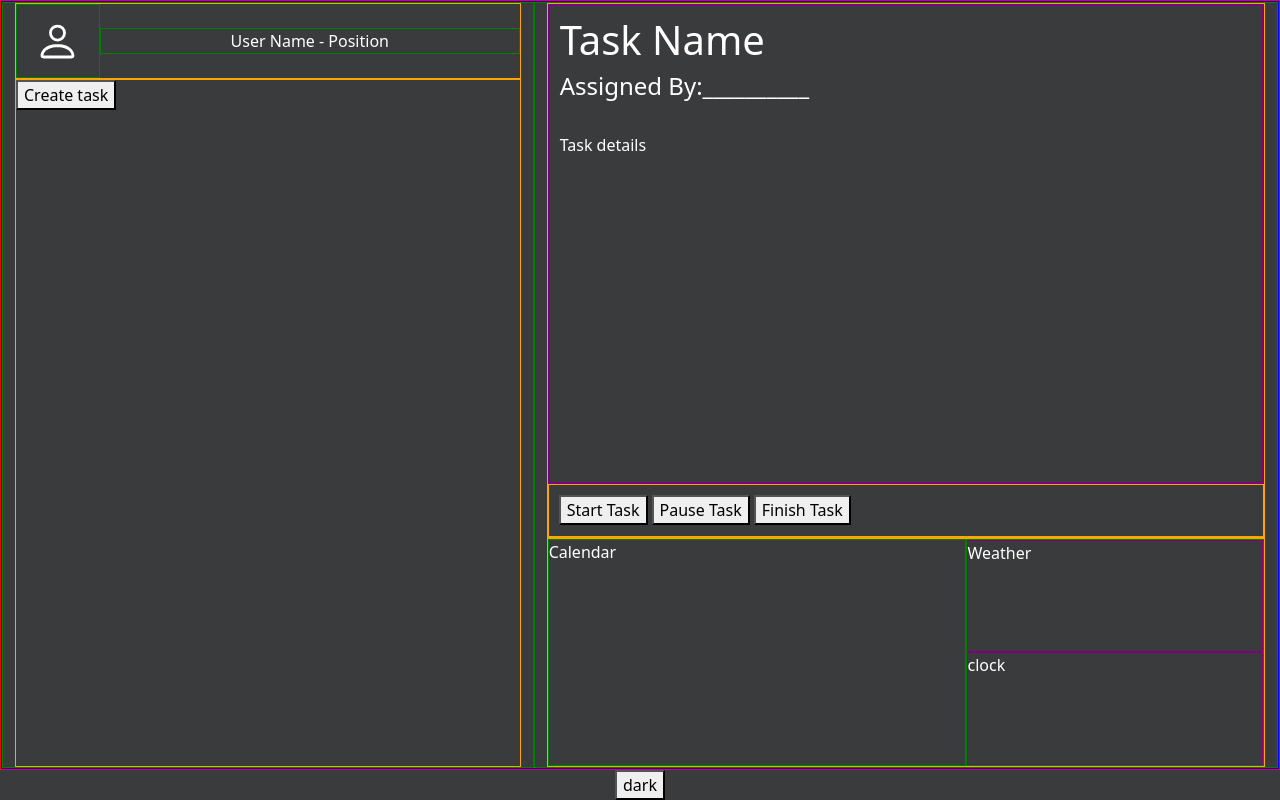
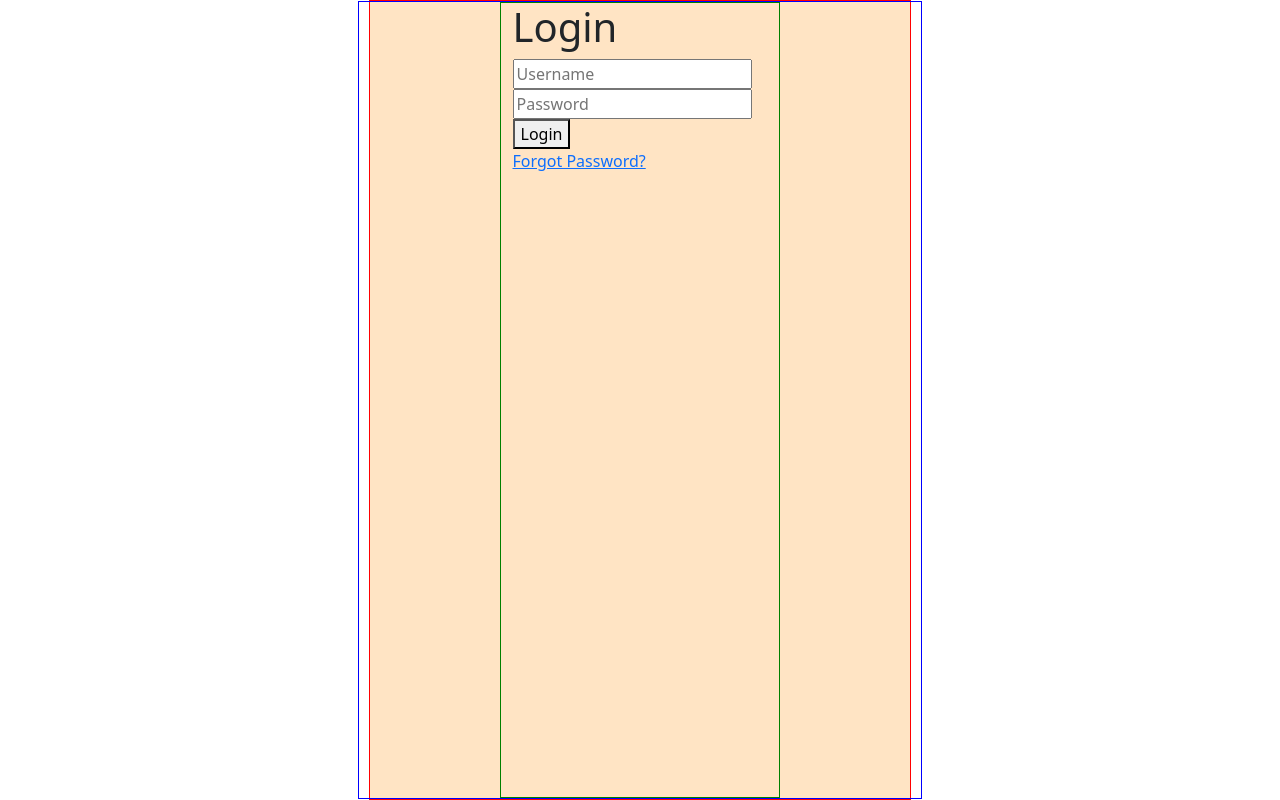
Before and after one commit to Dawie0/module3-final-project-dawid-fourie-Task-Manager-, a React (Vite) app in the folder Task_Manager/: page / in a window 1280 px wide. Built offline with nearby package versions, Linux system fonts and the light colour scheme.

Commit message:
second commit

```diff
--- a/Task_Manager/src/App.css
+++ b/Task_Manager/src/App.css
@@ -61,6 +61,10 @@
     align-items: center;
 }
 
+.task-tab {
+    cursor: pointer;
+}
+
 .user-icon {
     display: flex;
     height: 100%;
@@ -82,3 +86,14 @@
 .widget-container {
     display: flex;
 }
+
+.login-container {
+    border: 1px solid red;
+    background-color: bisque;
+    display: flex;
+    align-items: center;
+    justify-content: center;
+    height: 100vh;
+    flex-wrap: wrap;
+    position: relative;
+}
--- a/Task_Manager/src/App.jsx
+++ b/Task_Manager/src/App.jsx
@@ -1,44 +1,20 @@
 /* eslint react/prop-types: 0 */
-import { useContext } from 'react'
-import DarkModeButton from './components/DarkModeButton'
-import { ThemeContext } from './contexts/ThemeContext'
-import UserInfo from './components/UserInfoTab'
-import TaskListContainer from './components/TaskListContainer'
-import TaskInfoContainer from './components/TaskInfoContainer'
-import WidgetContainer from './components/WidgetContainer'
+import { useState } from 'react'
+import MainWindow from './components/MainWindow'
+import Login from './components/Login'
+
 import './App.css'
 
 
 function App() {
-  const { theme } = useContext(ThemeContext)
+  const [user, setUser] = useState(false)
 
+  const LoggedIn = () => {
+    setUser(true)
+  }
 
   return (
-      <div className='App' id={theme} >
-        <div className='container-fluid'>
-          <div className='row'>
-            {/* Left Side */}
-            <div className='col-5'>
-              {/* User Info */}
-                <UserInfo />
-
-              {/* Task List */}
-              <TaskListContainer />
-
-            </div>
-
-            {/* Right Side */}
-            <div className='col-7'>
-              {/* Task Details */}
-              <TaskInfoContainer />
-              {/* Widgets */}
-              <WidgetContainer />
-
-            </div>
-          </div>
-        </div>
-        <DarkModeButton />
-      </div>
+    user ? <MainWindow /> : <Login handleClick={LoggedIn}/>
   )
 }
 
--- /dev/null
+++ b/Task_Manager/src/components/Login.jsx
@@ -0,0 +1,45 @@
+/* eslint react/prop-types: 0 */
+import { useState } from "react"
+
+
+const Login = ({ handleClick }) => {
+
+    const [username, setUsername] = useState('')
+    const [password, setPassword] = useState('')
+    const handleSubmit = (e) => {
+        e.preventDefault()
+        handleClick()
+    }
+
+    return (
+        <div className="login-container ">
+            <div className="row justify-content-center ">
+                <div className="col-6 ">
+                    <h1>Login</h1>
+                    <form>
+                        <input
+                            type="text"
+                            placeholder="Username"
+                            value={username}
+                            onChange={(e) => setUsername(e.target.value)}
+                            required/>
+                        <input
+                            type="password"
+                            placeholder="Password"
+                            value={password}
+                            onChange={(e) => setPassword(e.target.value)}
+                            required/>
+                        <button onClick={handleSubmit}>
+                            Login
+                        </button>
+                    </form>
+                    <a href="#">Forgot Password?</a>
+
+                </div>
+            </div>
+        </div>
+    )
+}
+
+
+export default Login
--- /dev/null
+++ b/Task_Manager/src/components/MainWindow.jsx
@@ -0,0 +1,46 @@
+/* eslint react/prop-types: 0 */
+
+import { useContext } from 'react'
+import DarkModeButton from './DarkModeButton'
+import { ThemeContext } from '../contexts/ThemeContext'
+import UserInfo from './UserInfoTab'
+import TaskListContainer from './TaskListContainer'
+import TaskInfoContainer from './TaskInfoContainer'
+import WidgetContainer from './WidgetContainer'
+import '../App.css'
+
+
+const MainWindow = () => {
+    const { theme } = useContext(ThemeContext)
+
+
+    return (
+        <div className='App' id={theme} >
+          <div className='container-fluid'>
+            <div className='row'>
+              {/* Left Side */}
+              <div className='col-5'>
+                {/* User Info */}
+                  <UserInfo />
+
+                {/* Task List */}
+                <TaskListContainer />
+
+              </div>
+
+              {/* Right Side */}
+              <div className='col-7'>
+                {/* Task Details */}
+                <TaskInfoContainer />
+                {/* Widgets */}
+                <WidgetContainer />
+
+              </div>
+            </div>
+          </div>
+          <DarkModeButton />
+        </div>
+    )
+  }
+
+  export default MainWindow
--- a/Task_Manager/src/components/TaskControlButtons.jsx
+++ b/Task_Manager/src/components/TaskControlButtons.jsx
@@ -4,10 +4,7 @@ const TaskControl = () => {
     return (
         <div className="row4 task-control align-items-center ">
             <div className="me-1">
-                <button>Start Task</button>
-            </div>
-            <div className="me-1">
-                <button>Pause Task</button>
+                <button>Delete Task</button>
             </div>
             <div className="me-1">
                 <button>Finish Task</button>
--- a/Task_Manager/src/components/TaskInfo.jsx
+++ b/Task_Manager/src/components/TaskInfo.jsx
@@ -1,14 +1,29 @@
 /* eslint react/prop-types: 0 */
 
-const TaskInfo = () => {
-    return (
-    <div className="row7 task-info overflow-auto">
-        <h1>Task Name</h1>
-        <h4>Assigned By:__________</h4>
-        <br></br>
-        <p>Task details</p>
-    </div>
-    )
+
+const TaskInfo = ({ task }) => {
+
+
+
+    if (task) {
+        return (
+            <div className="row7 task-info overflow-auto">
+                <h1>{task.name}</h1>
+                <h4>Assigned By:__________  still gotta code this shizzz</h4>
+                <br></br>
+                <p>{task.description}</p>
+            </div>
+            )
+    }
+    else {
+        return (
+            <div className="row7 task-info overflow-auto">
+                <h1>Create Task</h1>
+            </div>
+        )
+    }
+
+
 }
 
 export default TaskInfo
--- a/Task_Manager/src/components/TaskInfoContainer.jsx
+++ b/Task_Manager/src/components/TaskInfoContainer.jsx
@@ -1,11 +1,18 @@
 /* eslint react/prop-types: 0 */
 import TaskInfo from "./TaskInfo"
 import TaskControl from "./TaskControlButtons"
+import { useContext } from "react"
+import { TaskIndexContext } from "../contexts/TaskIndexContext"
 
 const TaskInfoContainer = () => {
+    const storedTasks = JSON.parse(localStorage.getItem('tasks'))
+
+    const { taskIndex } = useContext(TaskIndexContext)
+
+
     return (
         <div className='row2 '>
-            <TaskInfo />
+            <TaskInfo task={storedTasks[taskIndex]}/>
             <TaskControl />
         </div>
     )
--- a/Task_Manager/src/components/TaskListContainer.jsx
+++ b/Task_Manager/src/components/TaskListContainer.jsx
@@ -36,6 +36,7 @@ const TaskListContainer = () => {
             return (
                 <TaskTab
                     key={index}
+                    index={index}
                     task={task}
                     deleteTask={() => deleteTask(index)}
                 />
--- a/Task_Manager/src/components/TaskTab.jsx
+++ b/Task_Manager/src/components/TaskTab.jsx
@@ -1,9 +1,16 @@
 /* eslint react/prop-types: 0 */
+import { useContext } from "react"
+import { TaskIndexContext } from "../contexts/TaskIndexContext"
 
-const TaskTab =  ({ task }) => {
+const TaskTab =  ({ task, index }) => {
+    const { changeIndex } = useContext(TaskIndexContext)
+
+    const selectTask = () => {
+        changeIndex(index)
+    }
 
     return (
-        <div className="row6 text-center mt-2 task-tab">
+        <div className="row6 text-center mt-2 task-tab" onClick={selectTask}>
             <div className="col-2">
                 {task.priority}
             </div>
--- /dev/null
+++ b/Task_Manager/src/contexts/TaskIndexContext.jsx
@@ -0,0 +1,21 @@
+/* eslint react/prop-types: 0 */
+import { createContext, useState } from "react";
+
+const TaskIndexContext = createContext()
+
+const TaskIndexContextProvider = ({ children }) => {
+
+    const [taskIndex, setTaskIndex] = useState(0)
+
+    const changeIndex = (index) => {
+        setTaskIndex(index)
+    }
+
+    return (
+        <TaskIndexContext.Provider value={{ taskIndex, changeIndex }}>
+            {children}
+        </TaskIndexContext.Provider>
+    )
+}
+
+export {TaskIndexContext, TaskIndexContextProvider}
--- a/Task_Manager/src/main.jsx
+++ b/Task_Manager/src/main.jsx
@@ -1,6 +1,7 @@
 import ReactDOM from 'react-dom/client'
 import App from './App.jsx'
 import { ThemeContextProvider } from './contexts/ThemeContext.jsx'
+import { TaskIndexContextProvider } from './contexts/TaskIndexContext.jsx'
 import './index.css'
 
 
@@ -10,9 +11,11 @@ const Main = () => {
 
   return (
     <ThemeContextProvider>
-      <div className='App'>
-        <App />
-      </div>
+      <TaskIndexContextProvider>
+        <div className='App'>
+          <App />
+        </div>
+      </TaskIndexContextProvider>
     </ThemeContextProvider>
   )
 }
```
